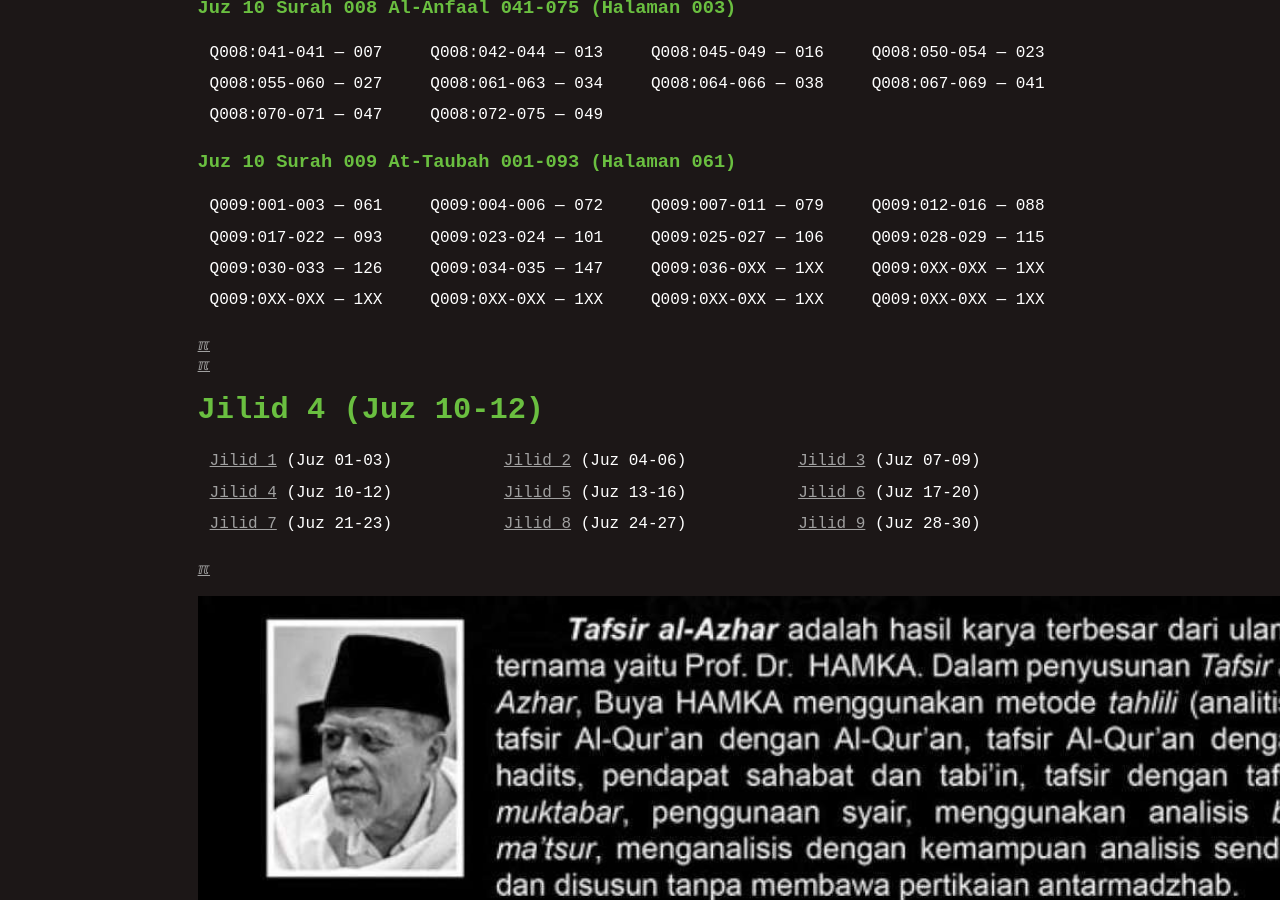
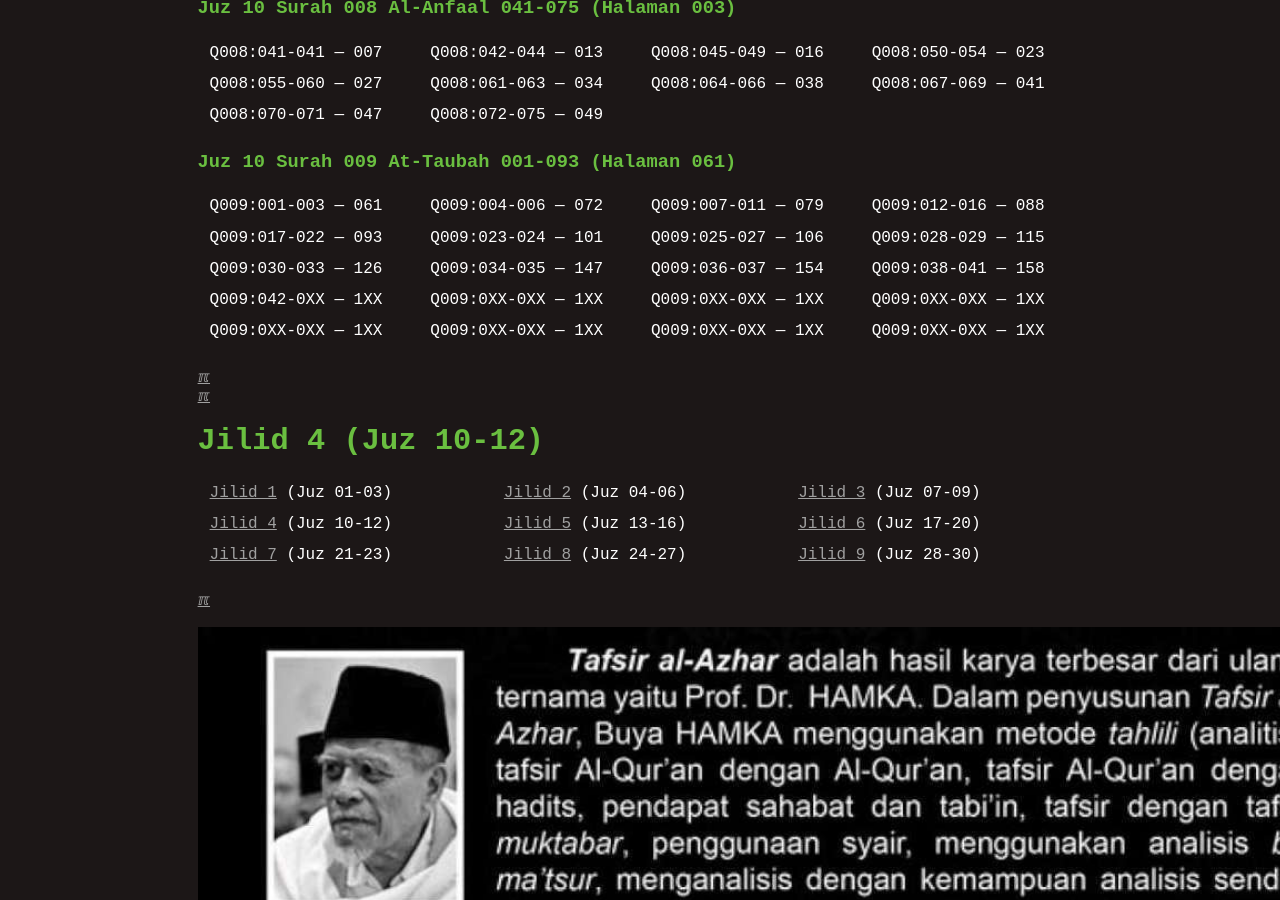
Before and after one commit to dullatip/indexquran, a Jekyll site: the page built from 004.md, in a window 1280 px wide and 900 px high, scrolled down 816 px. Built offline with Jekyll 4.4.1, drawn with Linux system fonts in a browser that asks for light colours; some of the changed text lies outside the part shown.

Commit message:
modified:   004.md

```diff
--- a/004.md
+++ b/004.md
@@ -22,7 +22,8 @@
 
 | Q009:001-003 --- 061 | Q009:004-006 --- 072 | Q009:007-011 --- 079 | Q009:012-016 --- 088 |
 | Q009:017-022 --- 093 | Q009:023-024 --- 101 | Q009:025-027 --- 106 | Q009:028-029 --- 115 |
-| Q009:030-033 --- 126 | Q009:034-035 --- 147 | Q009:036-0XX --- 1XX | Q009:0XX-0XX --- 1XX |
+| Q009:030-033 --- 126 | Q009:034-035 --- 147 | Q009:036-037 --- 154 | Q009:038-041 --- 158 |
+| Q009:042-0XX --- 1XX | Q009:0XX-0XX --- 1XX | Q009:0XX-0XX --- 1XX | Q009:0XX-0XX --- 1XX |
 | Q009:0XX-0XX --- 1XX | Q009:0XX-0XX --- 1XX | Q009:0XX-0XX --- 1XX | Q009:0XX-0XX --- 1XX |
 
 [&#x213C;](#)<br id="idx4SSAYTHAL">
--- a/_config.yml
+++ b/_config.yml
@@ -1,4 +1,4 @@
-version:          "Thu 10 Oct 2024 17:00"
+version:          "Thu 10 Oct 2024 23:00"
 copyright:        "2024-2024"
 title:            "Index Tafsir Al-Azhar HAMKA"
 author:           "Abdul Latip"
```
Also changed, not shown: 000.md (+1 -1 lines).
